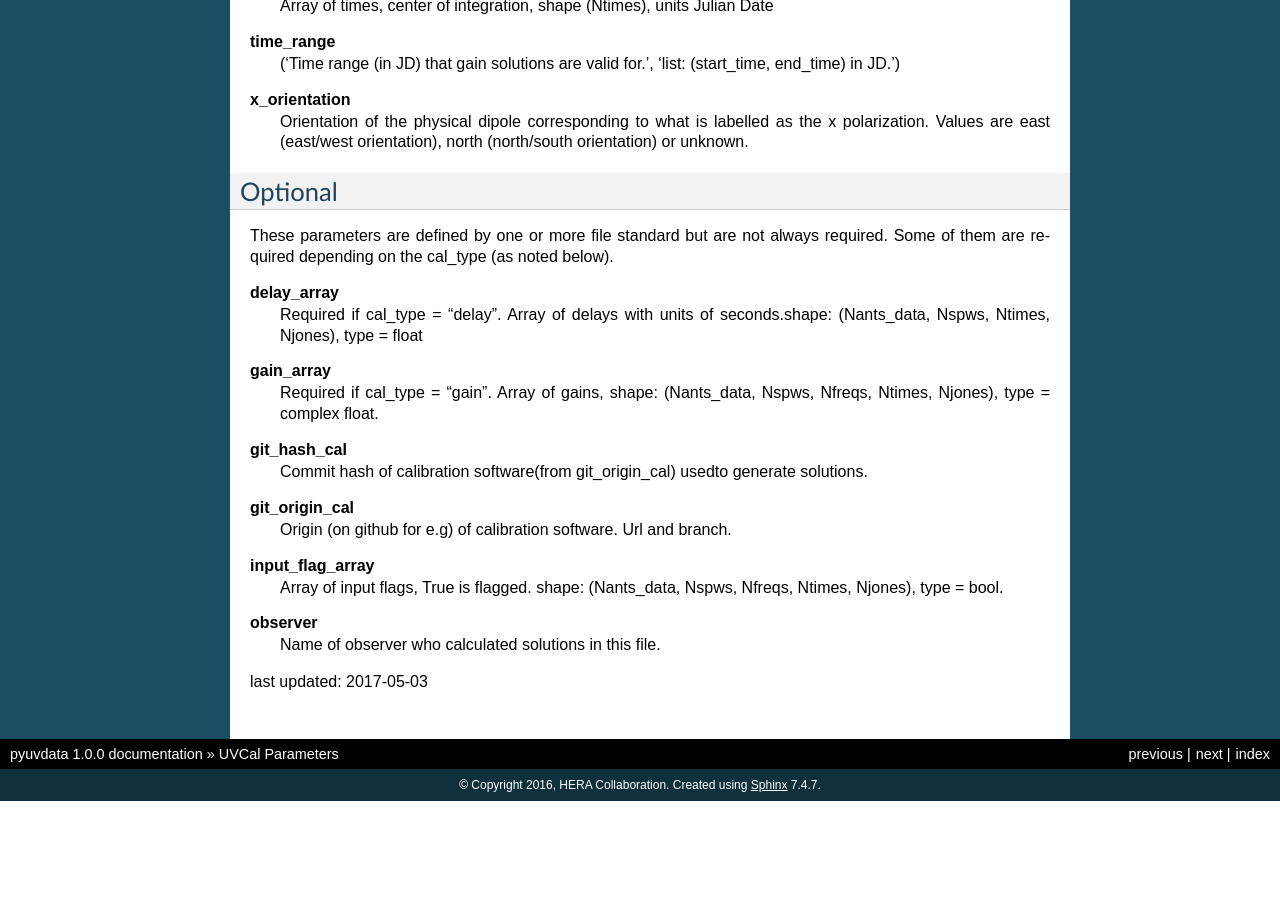
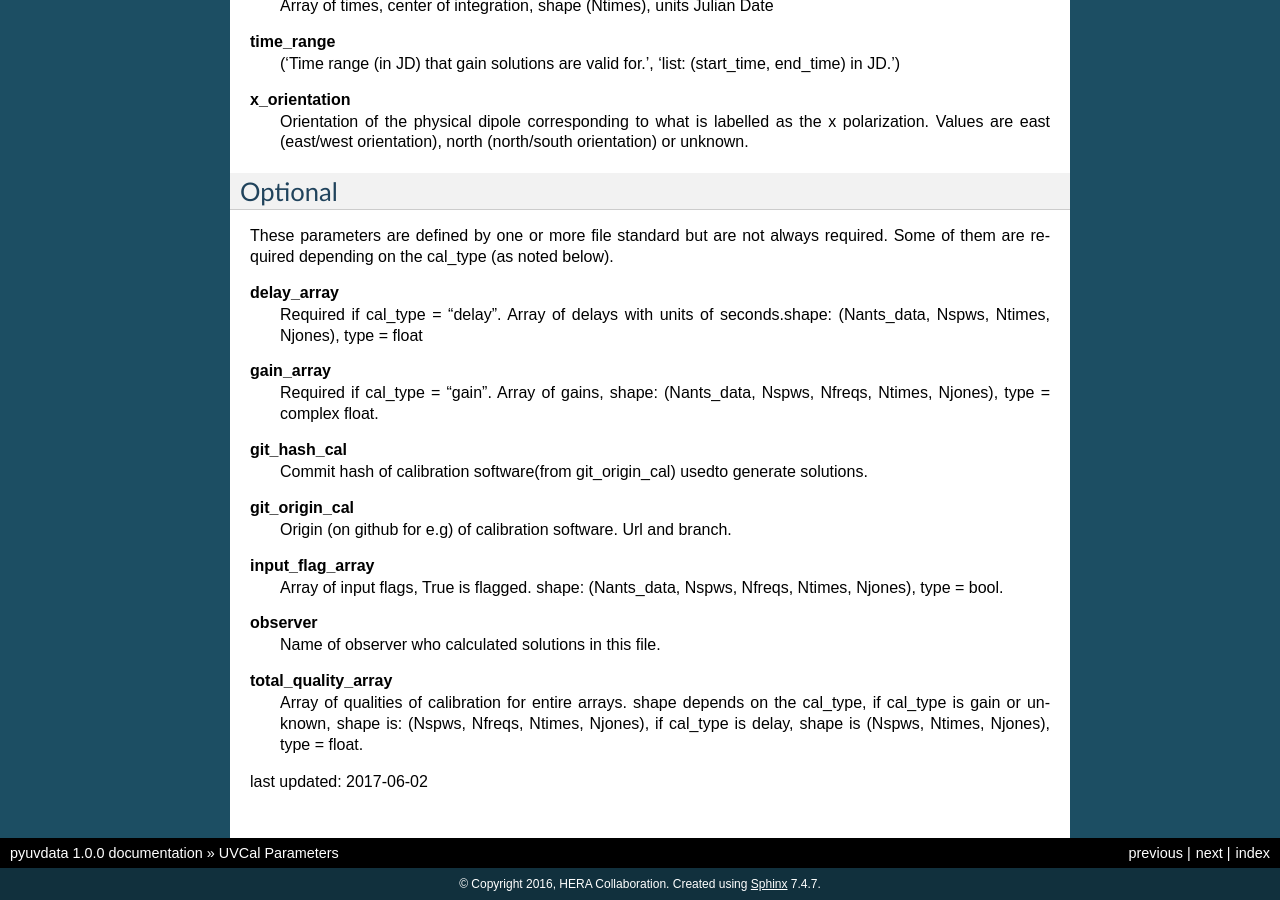
Before and after one commit to RadioAstronomySoftwareGroup/pyuvdata, a Sphinx documentation site: the page built from docs/uvcal_parameters.rst, in a window 1280 px wide and 900 px high, scrolled down 1669 px. Built offline with Sphinx 7.4.7, drawn with Linux system fonts in a browser that asks for light colours; before the commit the page ends 2470 px from its top, so only the background shows below that.

Commit message:
update docs

```diff
--- a/docs/uvcal_parameters.rst
+++ b/docs/uvcal_parameters.rst
@@ -101,4 +101,7 @@ Some of them are required depending on the cal_type (as noted below).
 **observer**
      Name of observer who calculated solutions in this file.
 
-last updated: 2017-05-03
+**total_quality_array**
+     Array of qualities of calibration for entire arrays. shape depends on the cal_type, if cal_type is gain or unknown, shape is: (Nspws, Nfreqs, Ntimes, Njones), if cal_type is delay, shape is (Nspws, Ntimes, Njones), type = float.
+
+last updated: 2017-06-02
```
